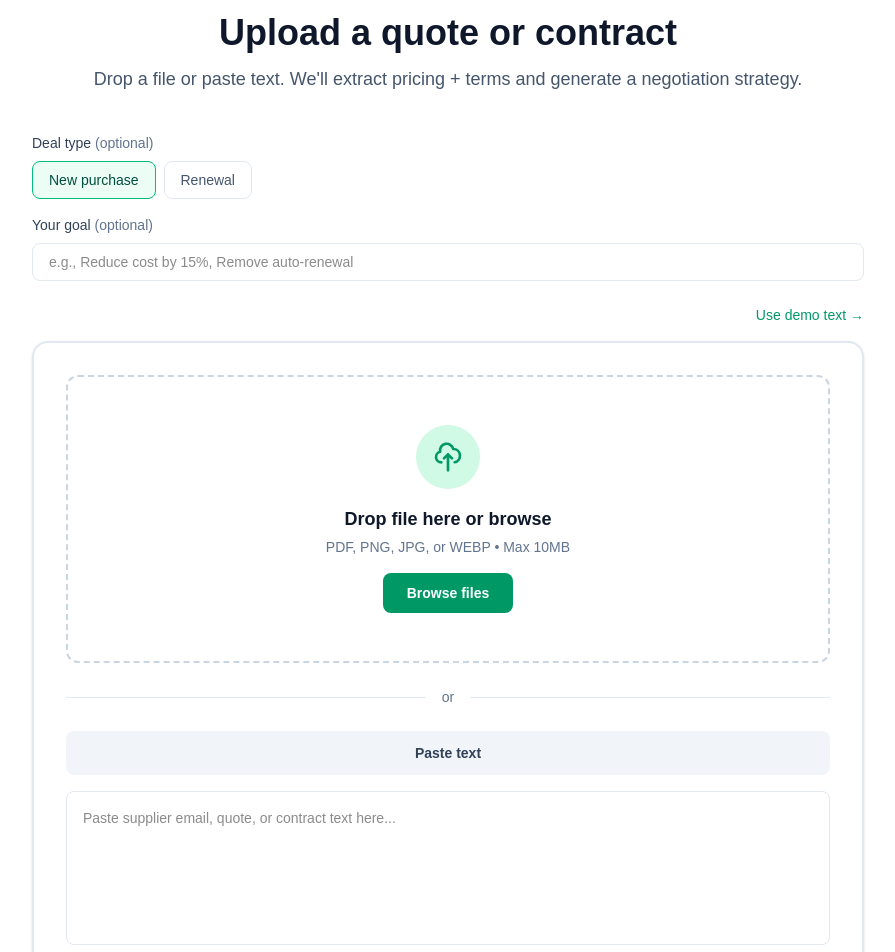
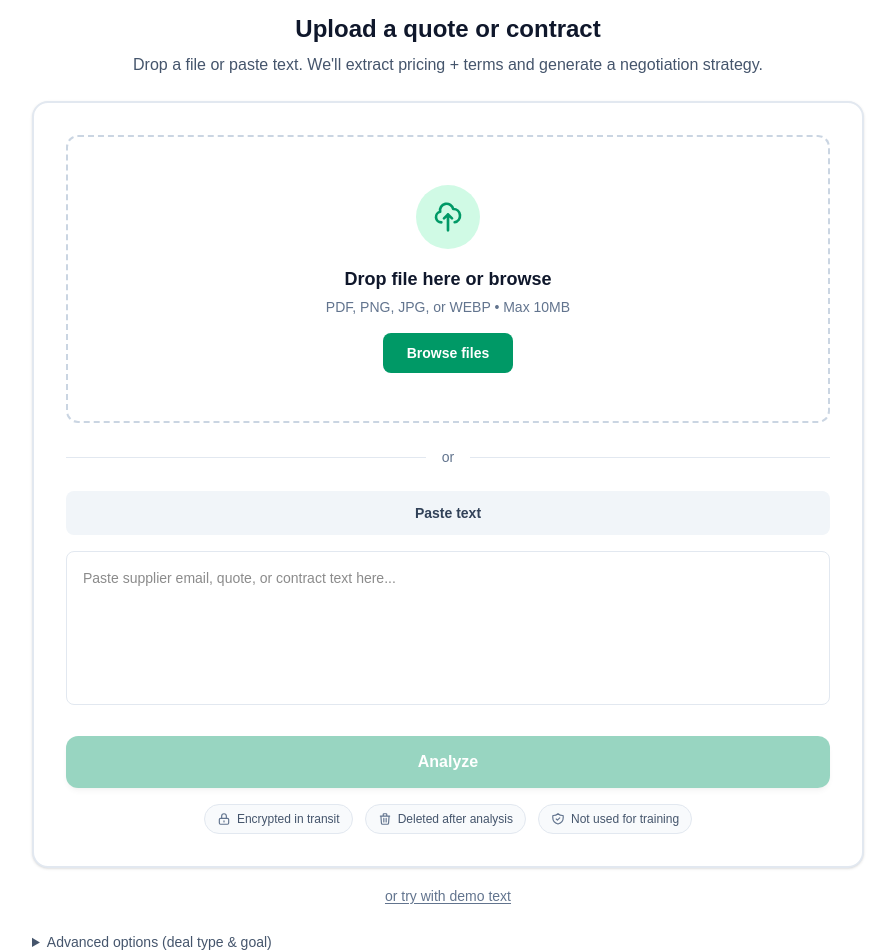
Before and after one commit to Boomchakalala/Dealcheck, a Next.js app: page /try in a window 1280 px wide. Shown: the part 100-1052 px from the top of the page, without its empty margins (192-1087 px from the left). Built offline with nearby package versions, Linux system fonts and the light colour scheme.

Commit message:
Sandbox autosave

```diff
--- a/src/app/layout.tsx
+++ b/src/app/layout.tsx
@@ -1,5 +1,6 @@
 import type { Metadata } from "next";
 import { Geist, Geist_Mono } from "next/font/google";
+import { Toaster } from "sonner";
 import "./globals.css";
 
 const geistSans = Geist({
@@ -27,6 +28,7 @@ export default function RootLayout({
       <body
         className={`${geistSans.variable} ${geistMono.variable} antialiased`}
       >
+        <Toaster position="top-right" richColors />
         {children}
       </body>
     </html>
--- a/src/app/try/page.tsx
+++ b/src/app/try/page.tsx
@@ -130,17 +130,51 @@ This quote expires in 14 days.`
       <UnifiedHeader variant="public" />
 
       <main className="max-w-4xl mx-auto px-5 sm:px-8 py-12">
-        <div className="text-center mb-10">
-          <h1 className="text-3xl sm:text-4xl font-bold text-slate-900 mb-3">
+        <div className="text-center mb-6">
+          <h1 className="text-2xl font-bold text-slate-900 mb-2">
             Upload a quote or contract
           </h1>
-          <p className="text-lg text-slate-600">
+          <p className="text-base text-slate-600">
             Drop a file or paste text. We&apos;ll extract pricing + terms and generate a negotiation strategy.
           </p>
         </div>
 
-        {/* Optional context chips */}
-        <div className="mb-6 space-y-4">
+        {/* Uploader - first prominent element */}
+        <QuoteUploaderCard
+          variant="public"
+          input={input}
+          setInput={setInput}
+          uploading={uploading}
+          analyzing={analyzing}
+          error={error}
+          uploadedFileName={uploadedFileName}
+          onFileUpload={handleFileUpload}
+          onAnalyze={handleSubmit}
+          onClearFile={() => {
+            setUploadedFileName(null)
+            setInput('')
+          }}
+          showTrustBadges={true}
+          showWhatYouGet={false}
+        />
+
+        {/* Small demo text link */}
+        <div className="my-4 text-center">
+          <button
+            onClick={handleUseDemoText}
+            disabled={uploading || analyzing}
+            className="text-sm text-slate-500 hover:text-emerald-600 disabled:opacity-50 transition-colors underline underline-offset-2"
+          >
+            or try with demo text
+          </button>
+        </div>
+
+        {/* Deal type + goal in collapsible details */}
+        <details className="mb-6">
+          <summary className="cursor-pointer text-sm font-medium text-slate-600 hover:text-slate-900 transition-colors py-2">
+            Advanced options (deal type &amp; goal)
+          </summary>
+          <div className="mt-3 space-y-4 pl-1">
             <div>
               <label className="text-sm font-medium text-slate-700 mb-2 block">
                 Deal type <span className="text-slate-500 font-normal">(optional)</span>
@@ -185,36 +219,7 @@ This quote expires in 14 days.`
               />
             </div>
           </div>
-
-        {/* Demo text button */}
-        <div className="mb-4 flex justify-end">
-          <button
-            onClick={handleUseDemoText}
-            disabled={uploading || analyzing}
-            className="text-sm font-medium text-emerald-600 hover:text-emerald-700 disabled:opacity-50 transition-colors"
-          >
-            Use demo text →
-          </button>
-        </div>
-
-        {/* Uploader */}
-        <QuoteUploaderCard
-          variant="public"
-          input={input}
-          setInput={setInput}
-          uploading={uploading}
-          analyzing={analyzing}
-          error={error}
-          uploadedFileName={uploadedFileName}
-          onFileUpload={handleFileUpload}
-          onAnalyze={handleSubmit}
-          onClearFile={() => {
-            setUploadedFileName(null)
-            setInput('')
-          }}
-          showTrustBadges={true}
-          showWhatYouGet={false}
-        />
+        </details>
 
         {/* What you'll get - Full width */}
         <div className="bg-white rounded-2xl border border-slate-200 shadow-sm p-8 mb-6">
--- a/src/components/CopyButton.tsx
+++ b/src/components/CopyButton.tsx
@@ -3,6 +3,7 @@
 import { useState } from 'react'
 import { Copy, Check } from 'lucide-react'
 import { Button } from './ui/button'
+import { toast } from 'sonner'
 
 interface CopyButtonProps {
   text: string
--- a/src/components/UnifiedHeader.tsx
+++ b/src/components/UnifiedHeader.tsx
@@ -57,7 +57,7 @@ export function UnifiedHeader({ variant, userEmail, isUpgraded = false }: Unifie
               <Link href="/security" className="text-sm text-slate-600 hover:text-slate-900 transition-colors">
                 Security
               </Link>
-              <Link href="/#faq" className="text-sm text-slate-600 hover:text-slate-900 transition-colors">
+              <Link href="/help" className="text-sm text-slate-600 hover:text-slate-900 transition-colors">
                 FAQ
               </Link>
             </nav>
```
Lines whose indentation alone changed are shown as unchanged.
